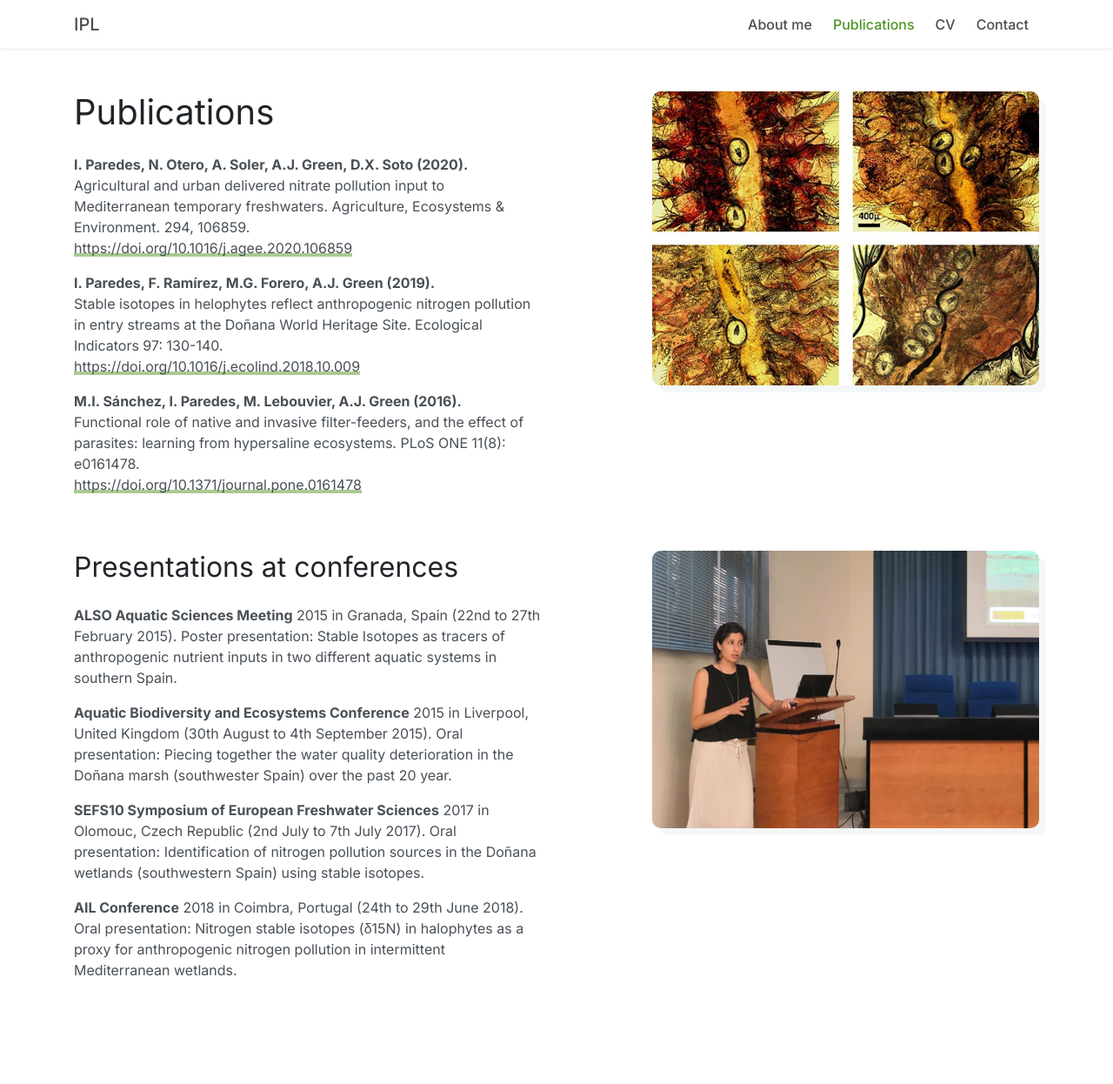
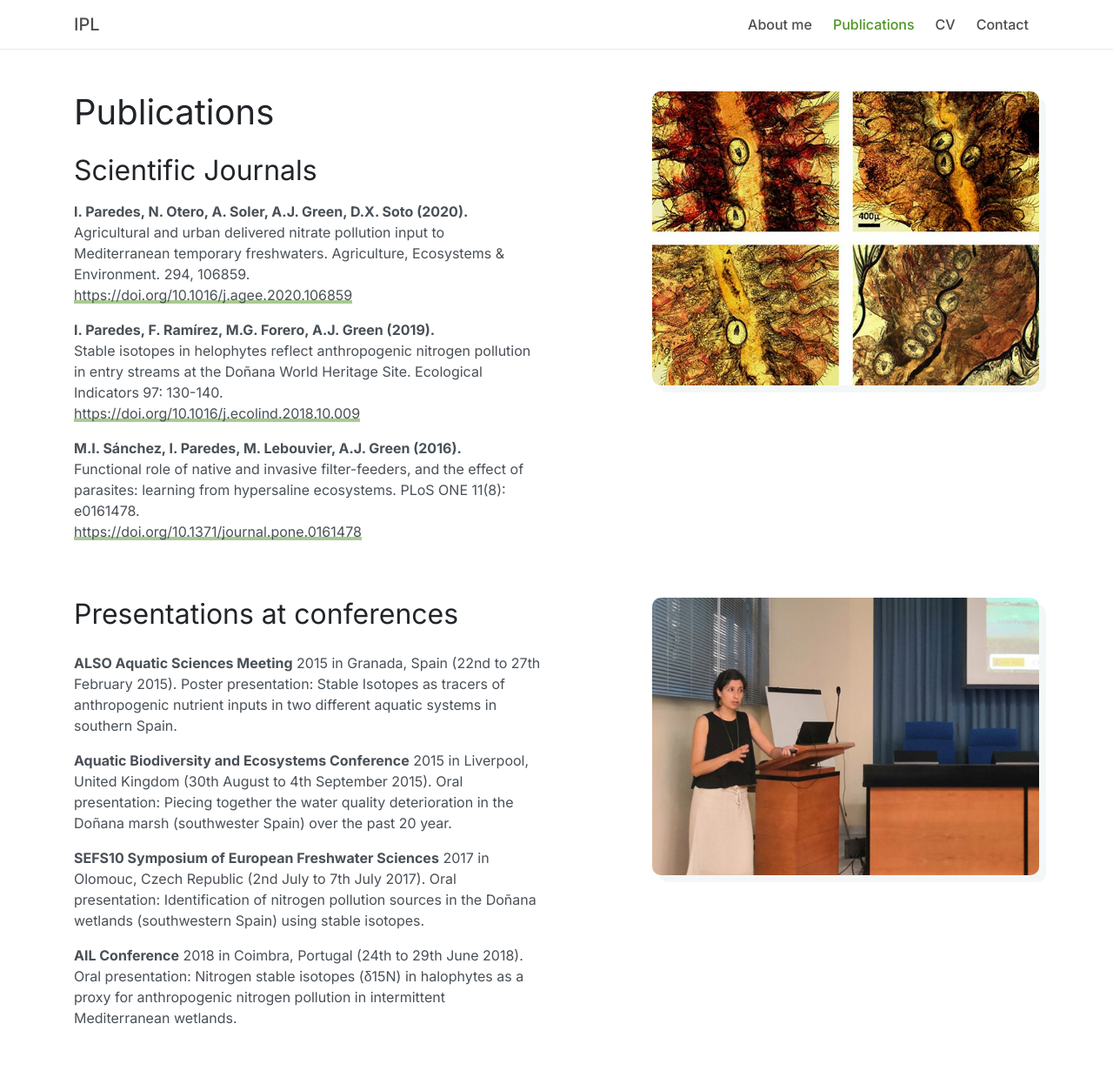
Before and after one commit to ireneparedes/ireneparedes.github.io, a Jekyll site: the page built from publications.html, in a window 1280 px wide. Shown: the whole page at 87% size. Built offline with Jekyll 4.4.1, drawn with Linux system fonts in a browser that asks for light colours; before the commit the page ends 1191 px from its top, so only the background shows below that.

Commit message:
Update publications.html

```diff
--- a/publications.html
+++ b/publications.html
@@ -9,6 +9,7 @@ title: Publications - Irene Paredes Losada
             <div class="row justify-content-lg-between">
                 <div class="col-lg-6">
                     <h1 class="mb-4">Publications</h1>
+                    <h2 class="mb-3">Scientific Journals</h2>
 
                     {% for publication in site.data.publications %}
                     <p><strong>{{ publication.authors }}</strong><br>{{ publication.description }}<br>
```
